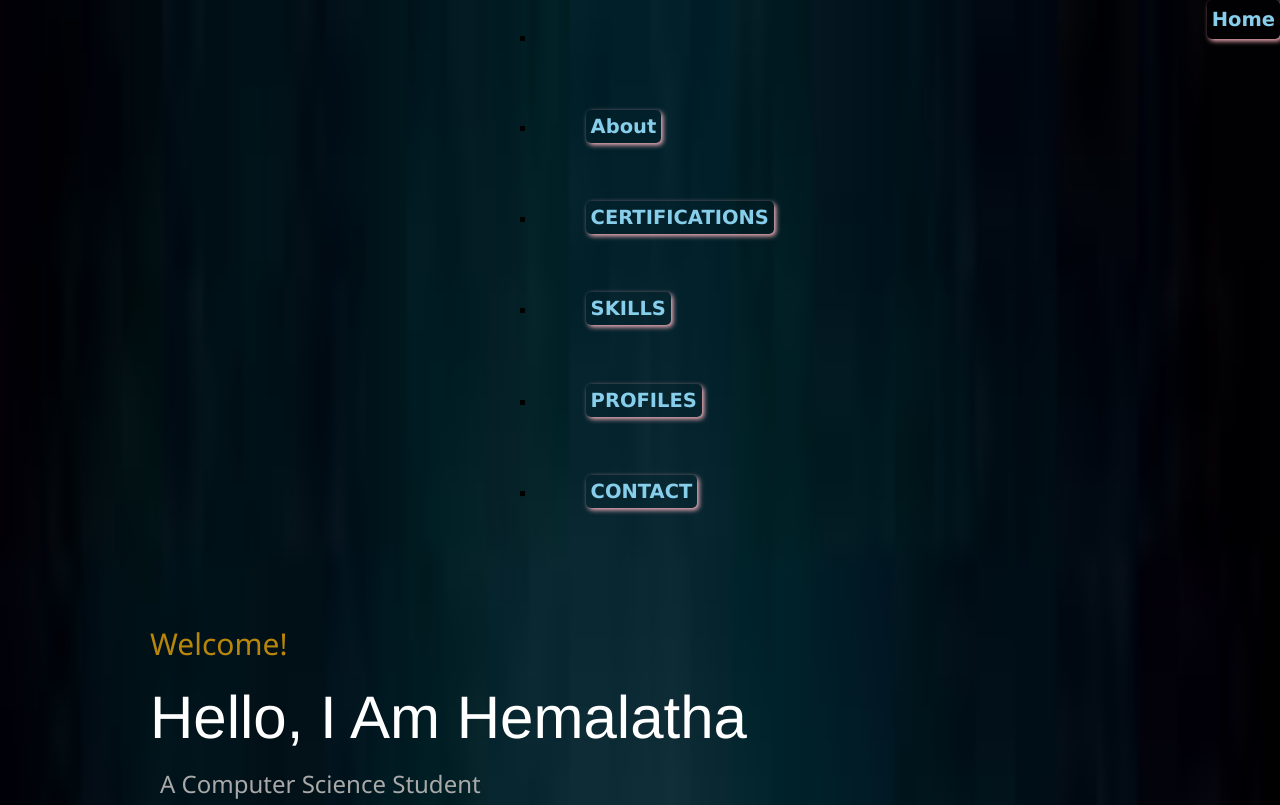
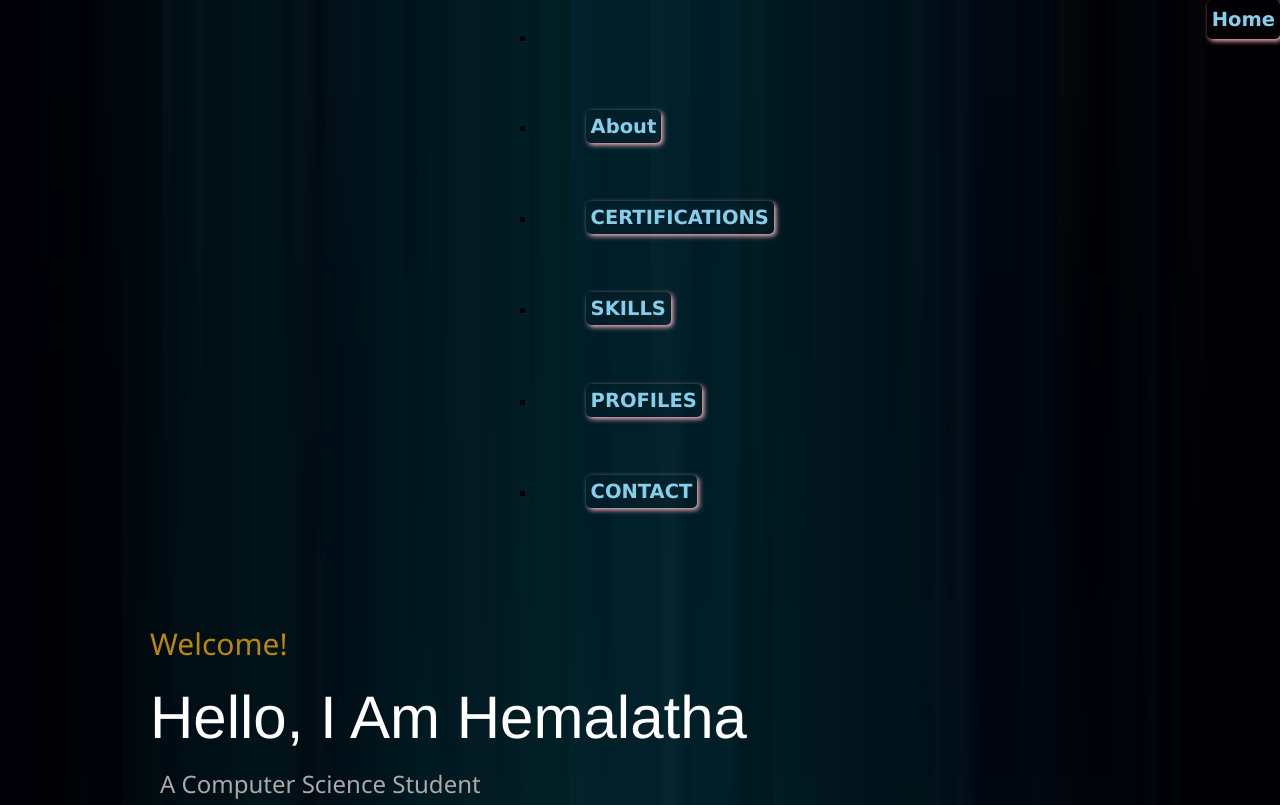
Before and after one commit to Hemalatha021/Hemalatha.github, a plain HTML site: page index.html in a window 1280 px wide. Shown: the top 805 px of the page. Drawn offline with nearby package versions, Linux system fonts and the light colour scheme.

Commit message:
Update css.css

```diff
--- a/css.css
+++ b/css.css
@@ -3,7 +3,7 @@ body{
 
      /* background-color:white;  */
     background-repeat:no-repeat;
-    background-size:100% 100%;
+    background-size:100% 500%;
 }
 #bh1{
     color:#fff;
```
